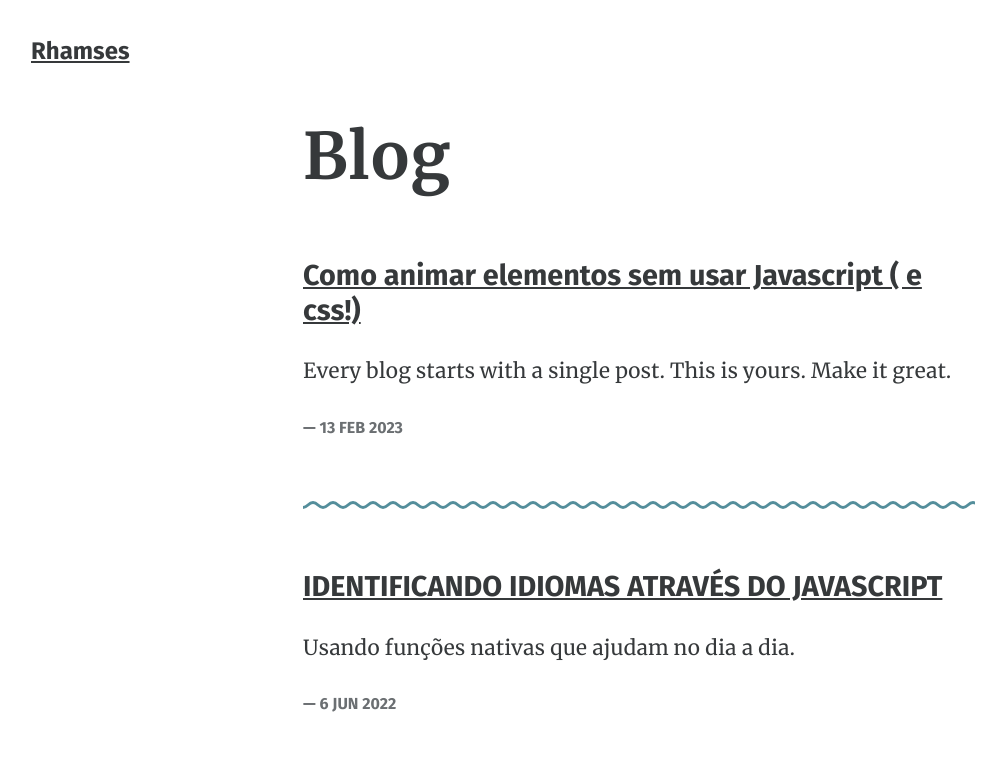
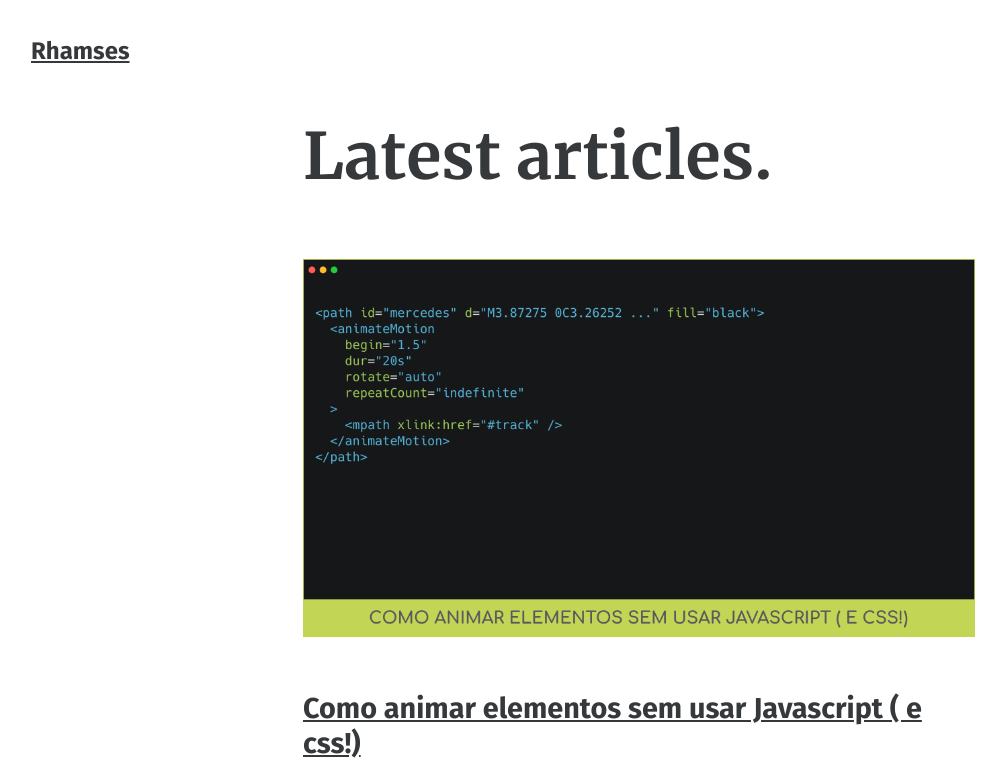
Before and after one commit to rhamses/blog, an Astro site: page / in a window 1280 px wide. Shown: the top 774 px of the page, without its empty margins (1-1007 px from the left). Built offline with nearby package versions, Linux system fonts and the light colour scheme; Astro itself is replaced by a stand-in of ours; some packages are replaced by stand-ins of ours.

Commit message:
adding images

```diff
--- a/package.json
+++ b/package.json
@@ -16,6 +16,7 @@
   },
   "dependencies": {
     "astro-embed": "^0.5.1",
-    "reading-time": "^1.5.0"
+    "reading-time": "^1.5.0",
+    "slugify": "^1.6.6"
   }
 }
--- a/src/pages/index.astro
+++ b/src/pages/index.astro
@@ -1,7 +1,8 @@
 ---
 import BaseLayout from "../layouts/BaseLayout.astro";
+import slugify from "../utils/slugify";
 
-const title = "Blog";
+const title = "Rhamsés Blog";
 const description = "Latest articles.";
 const permalink = `${Astro.site.href}blog`;
 
@@ -20,7 +21,7 @@ allPosts = allPosts.sort(
   current="blog"
 >
   <div class="container">
-    <h1>Blog</h1>
+    <h1>{description}</h1>
     {
       allPosts.map((post, index) => {
         const href = `/${post.file.split("/").pop().split(".").shift()}`;
@@ -28,6 +29,11 @@ allPosts = allPosts.sort(
           <div>
             {index !== 0 && <hr />}
             <div class="post-item">
+              <figure>
+                <a href={href}>
+                  <img src={"/assets/blog/" + slugify(post.frontmatter.title)+ "/capa.webp"} alt="">
+                </a>
+              </figure>
               <h2>
                 <a href={href}>{post.frontmatter.title}</a>
               </h2>
--- a/src/styles/global.css
+++ b/src/styles/global.css
@@ -2,7 +2,7 @@
   --background-body: #fff;
   --text-main: #36393b;
   --text-secondary: #6b6f72;
-  --primary-color: #548e9b;
+  --primary-color: #BDD747;
   --font-family-serif: Merriweather, serif;
   --font-family-sans: 'Fira Sans', sans-serif;
 }
@@ -11,7 +11,7 @@
   --background-body: #202122;
   --text-main: #fff;
   --text-secondary: #ccc;
-  --primary-color: #548e9b;
+  --primary-color: #BDD747;
 }
 
 *,
--- /dev/null
+++ b/src/utils/slugify.ts
@@ -0,0 +1,12 @@
+export default function slugify(text: String) {
+  return text
+    .toString() // Cast to string (optional)
+    .normalize("NFKD") // The normalize() using NFKD method returns the Unicode Normalization Form of a given string.
+    .toLowerCase() // Convert the string to lowercase letters
+    .trim() // Remove whitespace from both sides of a string (optional)
+    .replace(/\s+/g, "-") // Replace spaces with -
+    .replace(/[^\w\-]+/g, "") // Remove all non-word chars
+    .replace(/\_/g, "-") // Replace _ with -
+    .replace(/\-\-+/g, "-") // Replace multiple - with single -
+    .replace(/\-$/g, ""); // Remove trailing -
+}
```
Also changed, not shown: public/assets/blog/como-animar-elementos-sem-usar-javascript-e-css/capa.webp (renamed from public/assets/blog/como-animar-elementos-sem-usar-javascript-e-css:/capa.webp), public/assets/blog/identificando-idiomas-atraves-do-javascript/capa.webp (added), 1 other file.
